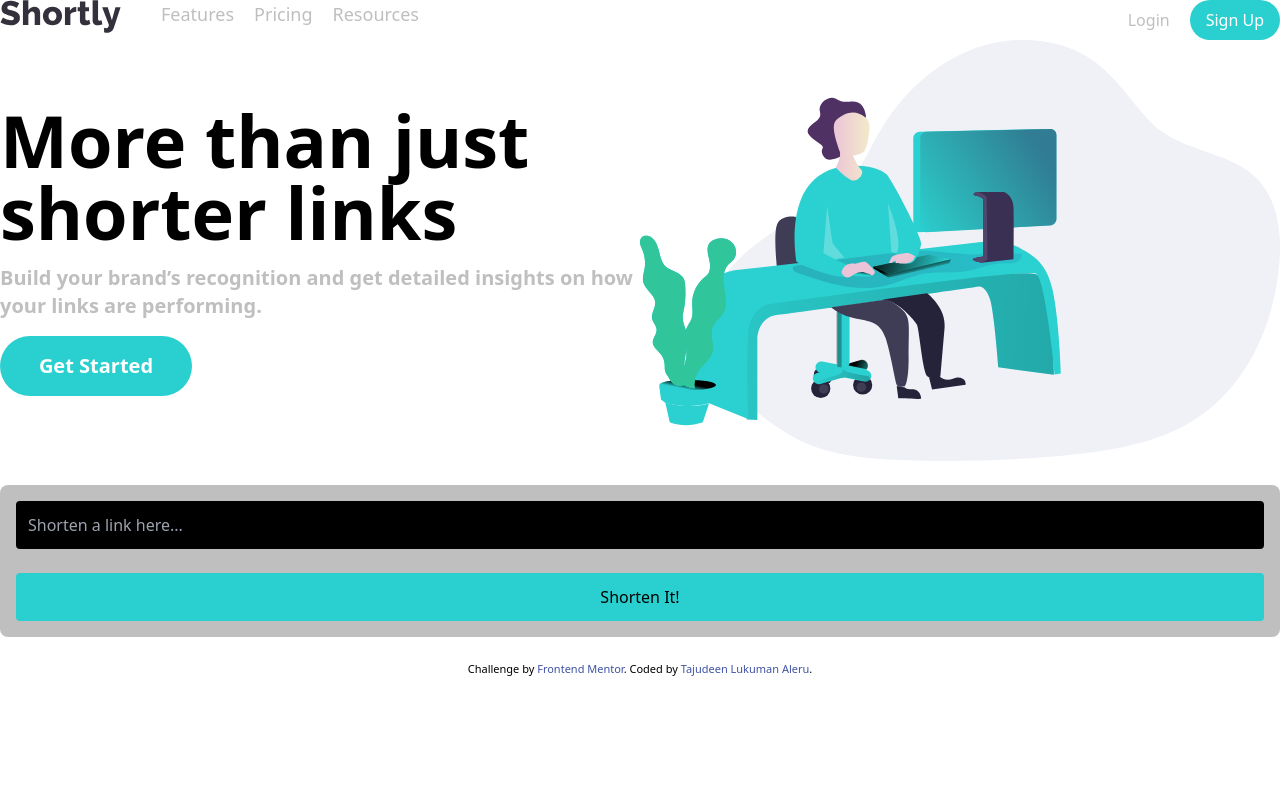
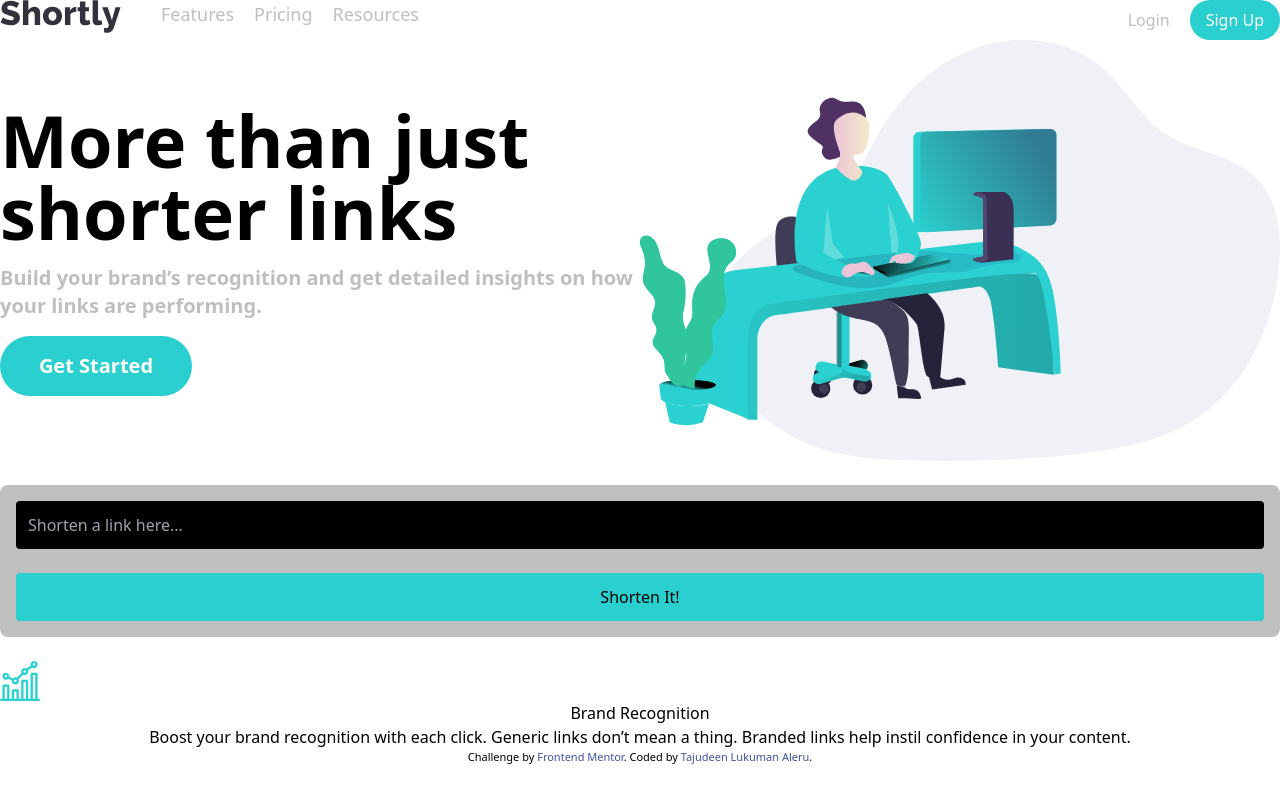
Before and after one commit to mrlukuman/fem-url-shortener, a React (Create React App) app: page / in a window 1280 px wide. Built offline with nearby package versions, Linux system fonts and the light colour scheme.

Commit message:
Add stats card

```diff
--- a/src/App.js
+++ b/src/App.js
@@ -2,6 +2,7 @@ import "./App.css";
 import Header from "./components/Header/Header";
 import Hero from "./components/Hero/Hero";
 import Shortener from "./components/shortner/Shortener";
+import Stats from "./components/Statistics/Stats";
 
 function App() {
   return (
@@ -9,6 +10,7 @@ function App() {
       <Header></Header>
       <Hero></Hero>
       <Shortener></Shortener>
+      <Stats></Stats>
     </div>
   );
 }
--- a/src/components/Statistics/Card.jsx
+++ b/src/components/Statistics/Card.jsx
@@ -1,11 +1,11 @@
-const Card = (prop) => {
+const Card = ({ data }) => {
   return (
     <div>
       <div>
-        <img src={prop.data.statimage} alt="" />
+        <img src={data.statimage} alt="" />
       </div>
-      <div>{prop.data.stattitle}</div>
-      <div>{prop.data.statdescription}</div>
+      <div>{data.stattitle}</div>
+      <div>{data.statdescription}</div>
     </div>
   );
 };
--- a/src/components/Statistics/Stats.jsx
+++ b/src/components/Statistics/Stats.jsx
@@ -1,9 +1,20 @@
 import Card from "./Card";
+import brand from "../../images/icon-brand-recognition.svg";
+import custom from "../../images/icon-fully-customizable.svg";
+import detailed from "../../images/icon-detailed-records.svg";
 
 const Stats = () => {
+  const data = {
+    stat1: {
+      statimage: brand,
+      stattitle: "Brand Recognition",
+      statdescription:
+        "Boost your brand recognition with each click. Generic links don’t mean a thing. Branded links help instil confidence in your content.",
+    },
+  };
   return (
     <div>
-      <Card></Card>
+      <Card data={data.stat1}></Card>
     </div>
   );
 };
```
